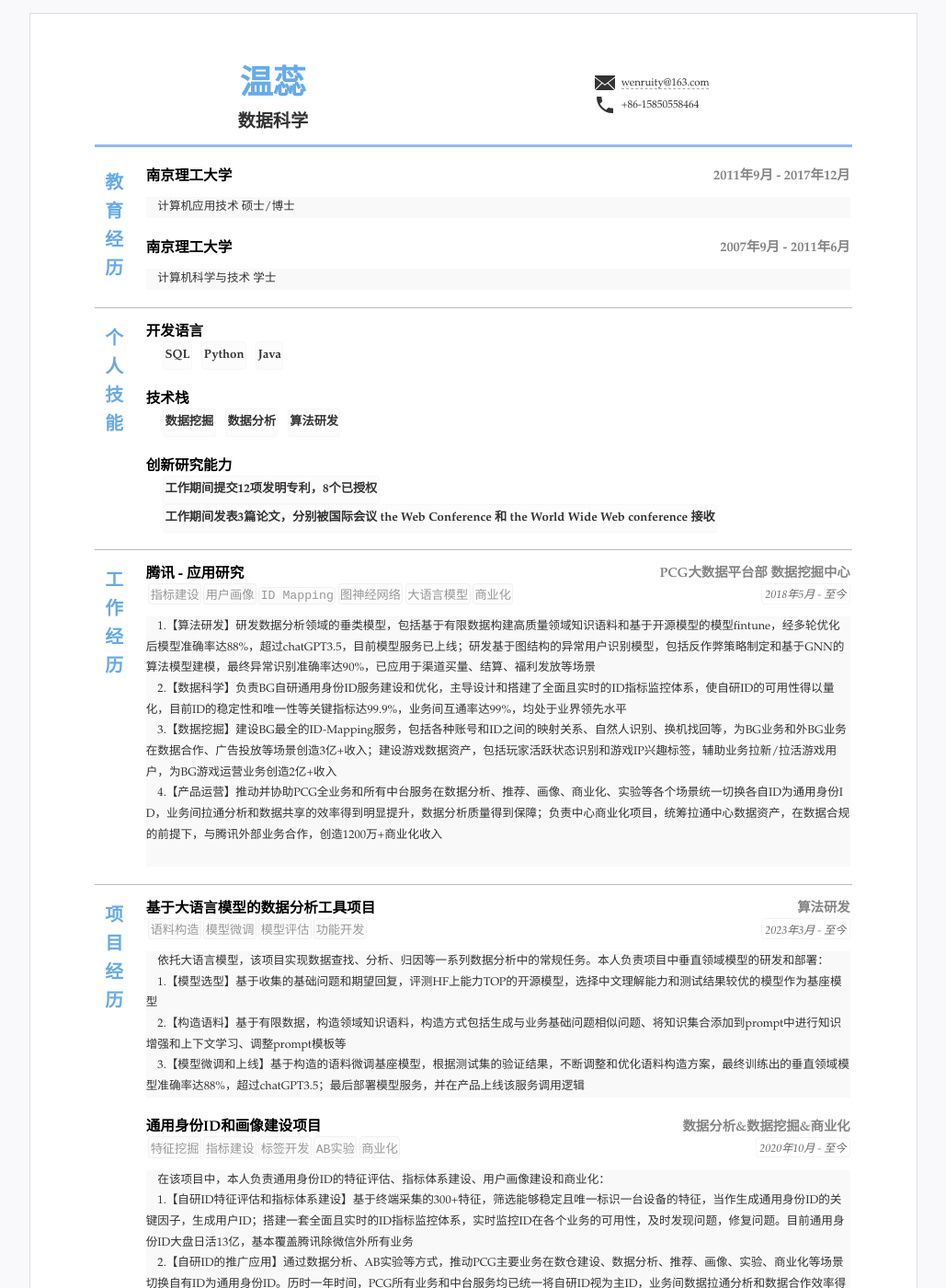
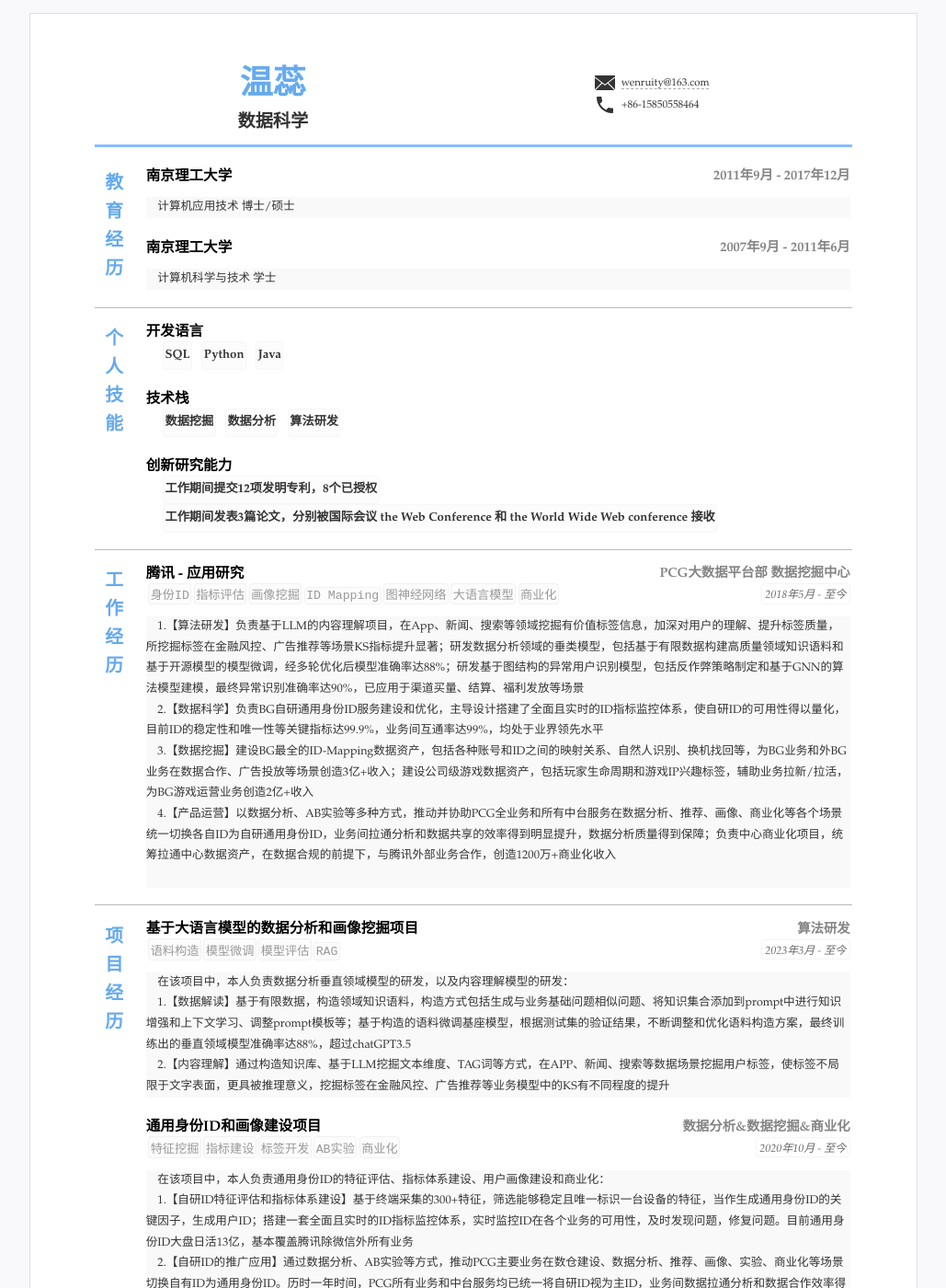
Before and after one commit to wenruity/resume1, a Jekyll site: the page built from index.html, in a window 1280 px wide and 1400 px high. Shown: the whole window at 92% size, without its empty margins (125-1154 px from the left). Built offline with Jekyll 4.4.1, drawn with Linux system fonts in a browser that asks for light colours.

Commit message:
Update resume.yml

```diff
--- a/_data/resume.yml
+++ b/_data/resume.yml
@@ -32,7 +32,7 @@ main: #简历主要内容，
   - title: 南京理工大学
     # duration:
     sub: 2011年9月 - 2017年12月
-    detail: 计算机应用技术 硕士/博士
+    detail: 计算机应用技术 博士/硕士
   - title: 南京理工大学
     # duration:
     sub: 2007年9月 - 2011年6月
@@ -69,17 +69,18 @@ main: #简历主要内容，
     sub: PCG大数据平台部 数据挖掘中心
     duration: "2018年5月 - 至今"
     tags:
-    - 指标建设
-    - 用户画像
+    - 身份ID
+    - 指标评估
+    - 画像挖掘
     - ID Mapping
     - 图神经网络
     - 大语言模型
     - 商业化
     # summary: 职务或者工作总结(自动折叠)
-    detail: 1.【算法研发】研发数据分析领域的垂类模型，包括基于有限数据构建高质量领域知识语料和基于开源模型的模型fintune，经多轮优化后模型准确率达88%，超过chatGPT3.5，目前模型服务已上线；研发基于图结构的异常用户识别模型，包括反作弊策略制定和基于GNN的算法模型建模，最终异常识别准确率达90%，已应用于渠道买量、结算、福利发放等场景 <br>  &nbsp &nbsp
-            2.【数据科学】负责BG自研通用身份ID服务建设和优化，主导设计和搭建了全面且实时的ID指标监控体系，使自研ID的可用性得以量化，目前ID的稳定性和唯一性等关键指标达99.9%，业务间互通率达99%，均处于业界领先水平 <br>  &nbsp &nbsp
-            3.【数据挖掘】建设BG最全的ID-Mapping服务，包括各种账号和ID之间的映射关系、自然人识别、换机找回等，为BG业务和外BG业务在数据合作、广告投放等场景创造3亿+收入；建设游戏数据资产，包括玩家活跃状态识别和游戏IP兴趣标签，辅助业务拉新/拉活游戏用户，为BG游戏运营业务创造2亿+收入 <br>  &nbsp &nbsp
-            4.【产品运营】推动并协助PCG全业务和所有中台服务在数据分析、推荐、画像、商业化、实验等各个场景统一切换各自ID为通用身份ID，业务间拉通分析和数据共享的效率得到明显提升，数据分析质量得到保障；负责中心商业化项目，统筹拉通中心数据资产，在数据合规的前提下，与腾讯外部业务合作，创造1200万+商业化收入 <br>  &nbsp &nbsp
+    detail: 1.【算法研发】负责基于LLM的内容理解项目，在App、新闻、搜索等领域挖掘有价值标签信息，加深对用户的理解、提升标签质量，所挖掘标签在金融风控、广告推荐等场景KS指标提升显著；研发数据分析领域的垂类模型，包括基于有限数据构建高质量领域知识语料和基于开源模型的模型微调，经多轮优化后模型准确率达88%；研发基于图结构的异常用户识别模型，包括反作弊策略制定和基于GNN的算法模型建模，最终异常识别准确率达90%，已应用于渠道买量、结算、福利发放等场景 <br>  &nbsp &nbsp
+            2.【数据科学】负责BG自研通用身份ID服务建设和优化，主导设计搭建了全面且实时的ID指标监控体系，使自研ID的可用性得以量化，目前ID的稳定性和唯一性等关键指标达99.9%，业务间互通率达99%，均处于业界领先水平 <br>  &nbsp &nbsp
+            3.【数据挖掘】建设BG最全的ID-Mapping数据资产，包括各种账号和ID之间的映射关系、自然人识别、换机找回等，为BG业务和外BG业务在数据合作、广告投放等场景创造3亿+收入；建设公司级游戏数据资产，包括玩家生命周期和游戏IP兴趣标签，辅助业务拉新/拉活，为BG游戏运营业务创造2亿+收入 <br>  &nbsp &nbsp
+            4.【产品运营】以数据分析、AB实验等多种方式，推动并协助PCG全业务和所有中台服务在数据分析、推荐、画像、商业化等各个场景统一切换各自ID为自研通用身份ID，业务间拉通分析和数据共享的效率得到明显提升，数据分析质量得到保障；负责中心商业化项目，统筹拉通中心数据资产，在数据合规的前提下，与腾讯外部业务合作，创造1200万+商业化收入 <br>  &nbsp &nbsp
 
 
   # - title: 腾讯 PCG - 基于大语言模型的数据分析工具项目，算法研发
@@ -118,18 +119,16 @@ main: #简历主要内容，
 - type: Projects
   name: 项目经历
   content:
-  - title: 基于大语言模型的数据分析工具项目
+  - title: 基于大语言模型的数据分析和画像挖掘项目
     duration: 2023年3月 - 至今
     tags:
     - 语料构造
     - 模型微调
     - 模型评估
-    - 功能开发
-    detail: 依托大语言模型，该项目实现数据查找、分析、归因等一系列数据分析中的常规任务。本人负责项目中垂直领域模型的研发和部署： <br>  &nbsp &nbsp
-            1.【模型选型】基于收集的基础问题和期望回复，评测HF上能力TOP的开源模型，选择中文理解能力和测试结果较优的模型作为基座模型 <br>  &nbsp &nbsp
-            2.【构造语料】基于有限数据，构造领域知识语料，构造方式包括生成与业务基础问题相似问题、将知识集合添加到prompt中进行知识增强和上下文学习、调整prompt模板等 <br>  &nbsp &nbsp
-            3.【模型微调和上线】基于构造的语料微调基座模型，根据测试集的验证结果，不断调整和优化语料构造方案，最终训练出的垂直领域模型准确率达88%，超过chatGPT3.5；最后部署模型服务，并在产品上线该服务调用逻辑
-
+    - RAG
+    detail: 在该项目中，本人负责数据分析垂直领域模型的研发，以及内容理解模型的研发： <br>  &nbsp &nbsp
+            1.【数据解读】基于有限数据，构造领域知识语料，构造方式包括生成与业务基础问题相似问题、将知识集合添加到prompt中进行知识增强和上下文学习、调整prompt模板等；基于构造的语料微调基座模型，根据测试集的验证结果，不断调整和优化语料构造方案，最终训练出的垂直领域模型准确率达88%，超过chatGPT3.5 <br>  &nbsp &nbsp
+            2.【内容理解】通过构造知识库、基于LLM挖掘文本维度、TAG词等方式，在APP、新闻、搜索等数据场景挖掘用户标签，使标签不局限于文字表面，更具被推理意义，挖掘标签在金融风控、广告推荐等业务模型中的KS有不同程度的提升
     sub: 算法研发
 
   - title: 通用身份ID和画像建设项目
```
